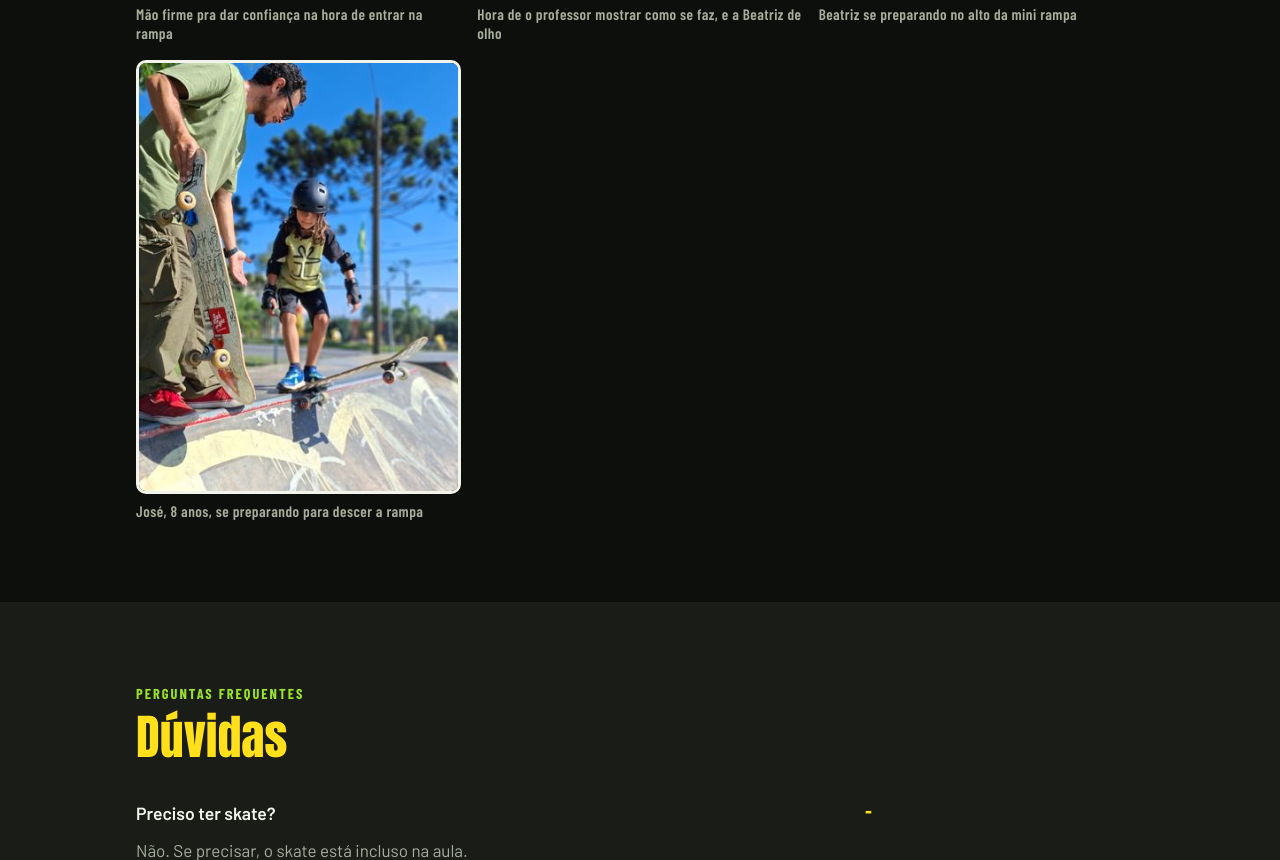
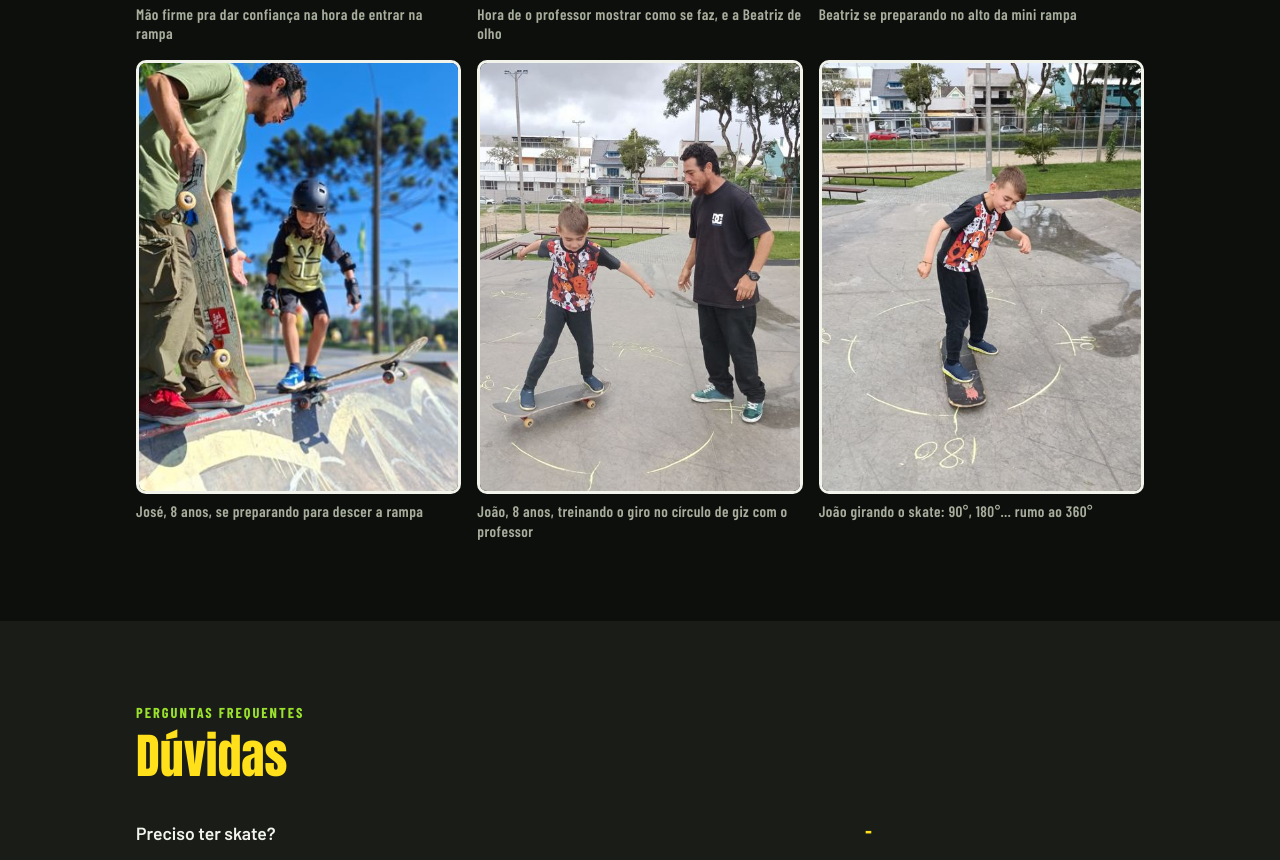
Before and after one commit to Giulianop2018/StartSkate, a plain HTML site: page index.html in a window 1280 px wide. Shown: the part 10468-11328 px from the top of the page. Drawn offline with nearby package versions, Linux system fonts and the light colour scheme; a web font is replaced by a local one.

Commit message:
Galeria: adiciona duas fotos do João, 8 anos (#15)
Claude-Session: https://claude.ai/code/session_012Jb3JKeWFvvsL5VF2ZQQev

Co-authored-by: Claude <noreply@anthropic.com>

```diff
--- a/index.html
+++ b/index.html
@@ -648,6 +648,8 @@ dialog.lightbox::backdrop { background: rgba(8, 9, 7, .95); }
       <li data-cat="aulas"><button type="button" data-full="fotos/aula-beatriz-6.jpg"><img src="fotos/aula-beatriz-6-p.jpg" width="360" height="640" loading="lazy" alt="O professor mostra a manobra na borda da rampa enquanto a Beatriz observa ao fundo"><span>Hora de o professor mostrar como se faz, e a Beatriz de olho</span></button></li>
       <li data-cat="aulas"><button type="button" data-full="fotos/aula-beatriz-7.jpg"><img src="fotos/aula-beatriz-7-p.jpg" width="360" height="640" loading="lazy" alt="O professor ajuda a Beatriz a se posicionar no alto da mini rampa"><span>Beatriz se preparando no alto da mini rampa</span></button></li>
       <li data-cat="aulas"><button type="button" data-full="fotos/aula-jose.jpg"><img src="fotos/aula-jose-p.jpg" width="360" height="640" loading="lazy" alt="O José, de capacete e proteções, se prepara para descer a rampa enquanto o professor orienta"><span>José, 8 anos, se preparando para descer a rampa</span></button></li>
+      <li data-cat="aulas"><button type="button" data-full="fotos/aula-joao-1.jpg"><img src="fotos/aula-joao-1-p.jpg" width="640" height="640" loading="lazy" alt="O João se equilibra no skate dentro de um círculo de giz enquanto o professor orienta"><span>João, 8 anos, treinando o giro no círculo de giz com o professor</span></button></li>
+      <li data-cat="aulas"><button type="button" data-full="fotos/aula-joao-2.jpg"><img src="fotos/aula-joao-2-p.jpg" width="640" height="640" loading="lazy" alt="O João girando o skate dentro do círculo de giz marcado com 90 e 180 graus"><span>João girando o skate: 90°, 180°… rumo ao 360°</span></button></li>
       <li data-cat="eventos"><button type="button" data-full="fotos/evento-campeao-paranagua.jpg"><img src="fotos/evento-campeao-paranagua-p.jpg" width="640" height="638" loading="lazy" alt="O professor Brayer no lugar mais alto do pódio, sorrindo com o skate do prêmio"><span>Brayer campeão em Paranaguá, categoria Master 🏆</span></button></li>
       <li data-cat="eventos"><button type="button" data-full="fotos/evento-360-kickflip.jpg"><img src="fotos/evento-360-kickflip-p.jpg" width="639" height="640" loading="lazy" alt="O professor Brayer no ar mandando um 360 kickflip à noite, com público ao fundo"><span>Brayer mandando um 360 kickflip</span></button></li>
       <li data-cat="eventos"><button type="button" data-full="fotos/evento-evan-smith.jpg"><img src="fotos/evento-evan-smith-p.jpg" width="338" height="640" loading="lazy" alt="O professor Brayer, com um megafone, abraçado ao skatista profissional Evan Smith"><span>O professor Brayer com o skatista profissional Evan Smith</span></button></li>
```
Also changed, not shown: fotos/aula-joao-1-p.jpg (added), fotos/aula-joao-1.jpg (added), fotos/aula-joao-2-p.jpg (added), fotos/aula-joao-2.jpg (added).
